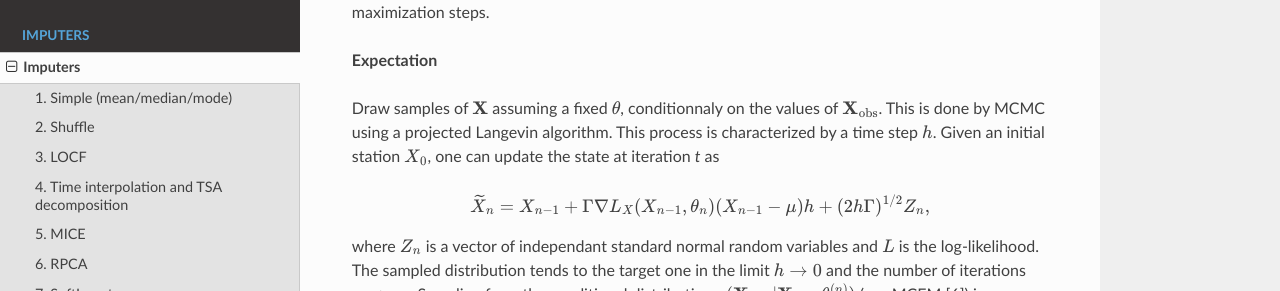
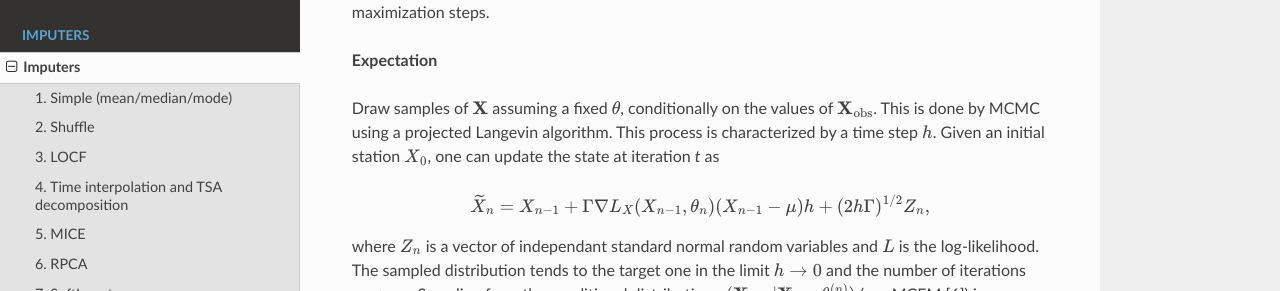
Before and after one commit to scikit-learn-contrib/qolmat, a Sphinx documentation site: the page built from docs/imputers.rst, in a window 1280 px wide and 900 px high, scrolled down 2107 px. Shown: the part 159-450 px from the top of the window. Built offline with Sphinx 7.4.7 and the Read the Docs theme 3.1.0, drawn with Linux system fonts in a browser that asks for light colours; pages that are not in the unit, such as notebooks, are missing from menus.

Commit message:
spelling: conditionally
Signed-off-by: Josh Soref <2119212+jsoref@users.noreply.github.com>

```diff
--- a/docs/imputers.rst
+++ b/docs/imputers.rst
@@ -71,7 +71,7 @@ Suppose the data :math:`\mathbf{X}` has a density :math:`p_\theta` parametrized
 
 **Expectation**
 
-Draw samples of :math:`\mathbf{X}` assuming a fixed :math:`\theta`, conditionnaly on the values of :math:`\mathbf{X}_\mathrm{obs}`. This is done by MCMC using a projected Langevin algorithm.
+Draw samples of :math:`\mathbf{X}` assuming a fixed :math:`\theta`, conditionally on the values of :math:`\mathbf{X}_\mathrm{obs}`. This is done by MCMC using a projected Langevin algorithm.
 This process is characterized by a time step :math:`h`. Given an initial station :math:`X_0`, one can update the state at iteration *t* as
 
 .. math::
```
